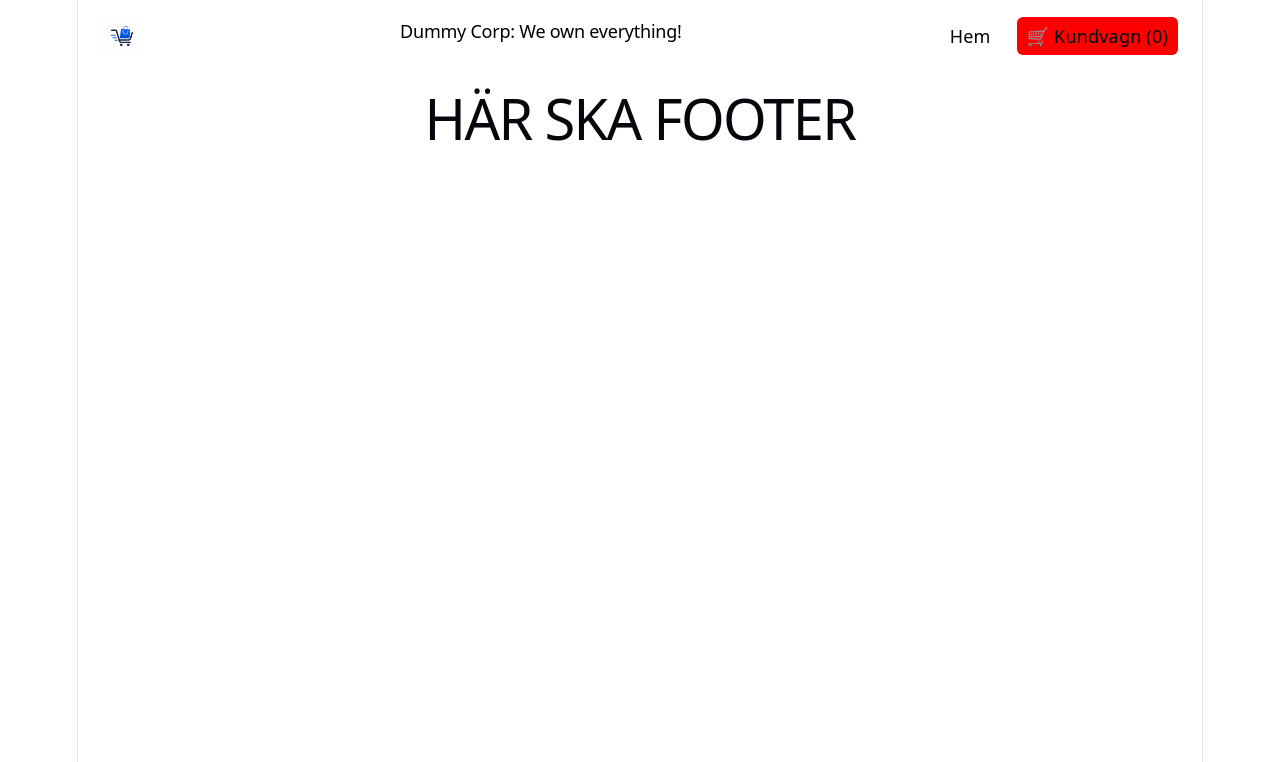
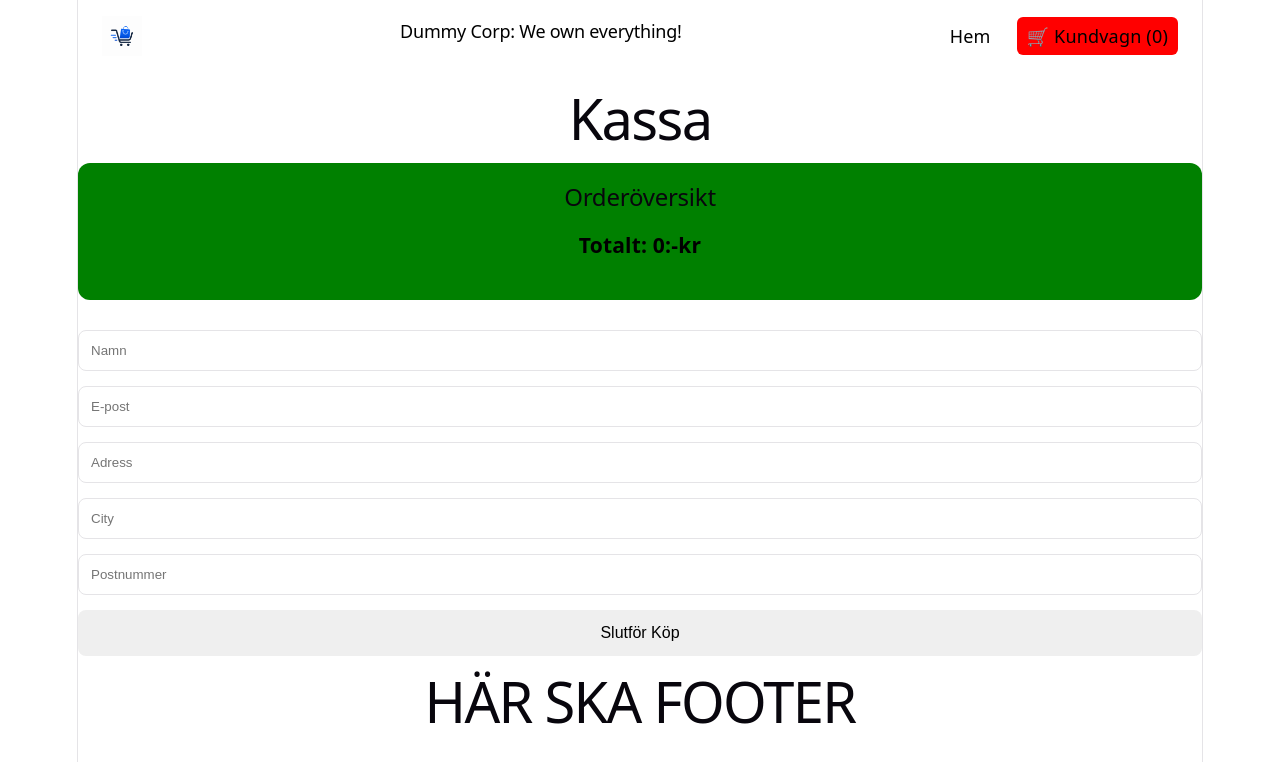
Before and after one commit to KingSloth-glitch/react-webshop-2026, a React (Vite) app in the folder my-project-shop/: page /checkout in a window 1280 px wide. Shown: the top 762 px of the page. Built offline with nearby package versions, Linux system fonts and the light colour scheme.

Commit message:
se föregående save för vad jag gjort

```diff
--- a/my-project-shop/src/App.jsx
+++ b/my-project-shop/src/App.jsx
@@ -3,10 +3,12 @@ import { Routes, Route } from 'react-router-dom';
 import Home from './Home';
 import Cart from './Cart';
 import ProduceSection from './ProduceSection';
+import SelfCheckout from './SelfChecout';
 import './css/App.css';
 import './css/display.css';
 import './css/produce.css';
 import './css/trolly.css';
+import './css/kassa.css';
 import Footer from './Footer';
 
 function App() {
@@ -18,6 +20,7 @@ function App() {
         <Route path="/" element={<Home />} />
         <Route path="/cart" element={<Cart />} />
         <Route path="/product/:id" element={<ProduceSection />} />
+        <Route path="/checkout" element={<SelfCheckout />} />
       </Routes>
 
       <Footer />
--- a/my-project-shop/src/Cart.jsx
+++ b/my-project-shop/src/Cart.jsx
@@ -1,4 +1,5 @@
 import { useCart } from './context/CartContext';
+import { Link } from 'react-router-dom';
 
 const Cart = () => {
   const {
@@ -32,6 +33,9 @@ const Cart = () => {
       ))}
 
       <h2>Total: {totalPrice}:-kr</h2>
+      <Link to="/checkout">
+        <button>Gå till kassan</button>
+      </Link>
     </div>
   );
 };
--- a/my-project-shop/src/ProduceSection.jsx
+++ b/my-project-shop/src/ProduceSection.jsx
@@ -6,6 +6,7 @@ const ProduceSection = () => {
   const { id } = useParams();
   const [product, setProduct] = useState(null);
   const { addToCart } = useCart();
+  const [quantity, setQuantity] = useState(1);
 
   useEffect(() => {
     const fetchProdukt = async () => {
@@ -31,8 +32,28 @@ const ProduceSection = () => {
       <h1>{product.title}</h1>
       <p>{product.description}</p>
       <p>Pris: {product.price}:-Kr</p>
+      <div className="quantity-wrapper">
+        <div className="quantity-controls">
+          <button
+            onClick={() => setQuantity((prev) => (prev > 1 ? prev - 1 : 1))}
+          >
+            -
+          </button>
 
-      <button onClick={() => addToCart(product)}>Lägg i Kundvagn</button>
+          <input
+            type="number"
+            value={quantity}
+            onChange={(e) => setQuantity(Number(e.target.value))}
+          ></input>
+
+          <button onClick={() => setQuantity((prev) => prev + 1)}>+</button>
+        </div>
+
+        <button onClick={() => addToCart({ ...product, quantity })}>
+          {' '}
+          Lägg i kundvagn
+        </button>
+      </div>
     </div>
   );
 };
--- /dev/null
+++ b/my-project-shop/src/SelfChecout.jsx
@@ -0,0 +1,109 @@
+import { useState } from 'react';
+import { useCart } from './context/CartContext';
+
+const SelfCheckout = () => {
+  const { cart, totalPrice, clearCart } = useCart();
+  const [formData, setFormData] = useState({
+    name: '',
+    email: '',
+    adress: '',
+    city: '',
+    zip: '',
+  });
+
+  const handleChange = (e) => {
+    setFormData({
+      ...formData,
+      [e.target.name]: e.target.value,
+    });
+  };
+
+  const handleSubmit = (e) => {
+    e.preventDefault();
+
+    if (
+      !formData.name ||
+      !formData.email ||
+      !formData.adress ||
+      !formData.city ||
+      !formData.zip
+    ) {
+      alert('vänligen fyll i alla fält');
+      return;
+    }
+
+    alert(
+      `Tack för ditt köp, ${formData.name}! Din beställning på ${totalPrice}:-kr har mottagits.`
+    );
+    clearCart();
+    setFormData({
+      name: '',
+      email: '',
+      adress: '',
+      city: '',
+      zip: '',
+    });
+  };
+
+  return (
+    <div className="checkout">
+      <h1>Kassa</h1>
+
+      <div className="order-summary">
+        <h2>Orderöversikt</h2>
+        {cart.map((item) => (
+          <div key={item.id} className="checkout-item">
+            <p>{item.title}</p>
+            <p>
+              {item.quantity} * {item.price}:-kr
+            </p>
+          </div>
+        ))}
+
+        <h3>Totalt: {totalPrice}:-kr</h3>
+      </div>
+
+      <form onSubmit={handleSubmit} className="checkout-form">
+        <input
+          type="text"
+          name="name"
+          placeholder="Namn"
+          value={formData.name}
+          onChange={handleChange}
+        />
+        <input
+          type="email"
+          name="email"
+          placeholder="E-post"
+          value={formData.email}
+          onChange={handleChange}
+        />
+        <input
+          type="text"
+          name="adress"
+          placeholder="Adress"
+          value={formData.adress}
+          onChange={handleChange}
+        />
+        <input
+          type="text"
+          name="city"
+          placeholder="City"
+          value={formData.city}
+          onChange={handleChange}
+        />
+        <input
+          type="text"
+          name="zip"
+          placeholder="Postnummer"
+          value={formData.zip}
+          onChange={handleChange}
+        />
+
+        <button type="submit">Slutför Köp</button>
+      </form>
+    </div>
+  );
+};
+
+export default SelfCheckout;
--- a/my-project-shop/src/context/CartContext.jsx
+++ b/my-project-shop/src/context/CartContext.jsx
@@ -12,7 +12,11 @@ export const CartProvider = ({ children }) => {
   });
 
   useEffect(() => {
-    localStorage.setItem('cart', JSON.stringify(cart));
+    try {
+      localStorage.setItem('cart', JSON.stringify(cart));
+    } catch (error) {
+      console.error('Failed to save cart to localStorage', error);
+    }
   }, [cart]);
 
   const addToCart = (product) => {
@@ -22,12 +26,12 @@ export const CartProvider = ({ children }) => {
       if (existingProduct) {
         return prev.map((item) =>
           item.id === product.id
-            ? { ...item, quantity: item.quantity + 1 }
+            ? { ...item, quantity: item.quantity + product.quantity }
             : item
         );
       }
 
-      return [...prev, { ...product, quantity: 1 }];
+      return [...prev, { ...product, quantity: product.quantity }];
     });
   };
 
@@ -62,6 +66,10 @@ export const CartProvider = ({ children }) => {
 
   const totalItems = cart.reduce((sum, item) => sum + item.quantity, 0);
 
+  const clearCart = () => {
+    setCart([]);
+  };
+
   return (
     <CartContext.Provider
       value={{
@@ -72,6 +80,7 @@ export const CartProvider = ({ children }) => {
         decreaseQuantity,
         totalPrice,
         totalItems,
+        clearCart,
       }}
     >
       {children}
--- a/my-project-shop/src/css/App.css
+++ b/my-project-shop/src/css/App.css
@@ -190,6 +190,9 @@
   padding: 16px 24px;
   background-color: white;
   border-bottom: 1px solid white;
+  position: sticky;
+  top: 0;
+  z-index: 1000;
 }
 
 .header h2 {
--- /dev/null
+++ b/my-project-shop/src/css/kassa.css
@@ -0,0 +1,39 @@
+.chekout-page {
+  max-width: 700px;
+  margin: 40px auto;
+  padding: 20px;
+}
+
+.order-summary {
+  background: green;
+  padding: 20px;
+  border-radius: 12px;
+  margin-bottom: 30px;
+  color: black;
+}
+
+.checkout-item {
+  display: flex;
+  justify-content: space-between;
+  margin-bottom: 10px;
+}
+
+.checkout-form {
+  display: flex;
+  flex-direction: column;
+  gap: 15px;
+}
+
+.checkout-form input {
+  padding: 12px;
+  border-radius: 8px;
+  border: 1px solid var(--border);
+}
+
+.checkout-form button {
+  padding: 14px;
+  border: none;
+  border-radius: 8px;
+  cursor: pointer;
+  font-size: 16px;
+}
--- a/my-project-shop/src/css/produce.css
+++ b/my-project-shop/src/css/produce.css
@@ -1,9 +1,42 @@
 .product-page {
-  padding: 20px;
-  text-align: left;
+  display: flex;
+  flex-direction: column;
+  align-items: center;
+  justify-content: center;
+  text-align: center;
+  max-width: 900px;
+  margin: 0 auto;
+  padding: 40px 20px;
 }
 
 .product-page img {
   width: 300px;
   object-fit: contain;
 }
+
+.quantity-wrapper {
+  display: flex;
+  flex-direction: column;
+  align-items: center;
+  gap: 15px;
+}
+
+.quantity-controls {
+  display: flex;
+  align-items: center;
+  gap: 10px;
+  margin-top: 20px;
+}
+
+.quantity-controls button {
+  padding: 8px 14px;
+  font-size: 18px;
+  cursor: pointer;
+}
+
+.quantity-controls input {
+  width: 60px;
+  text-align: center;
+  padding: 8px;
+  font-size: 20px;
+}
```
